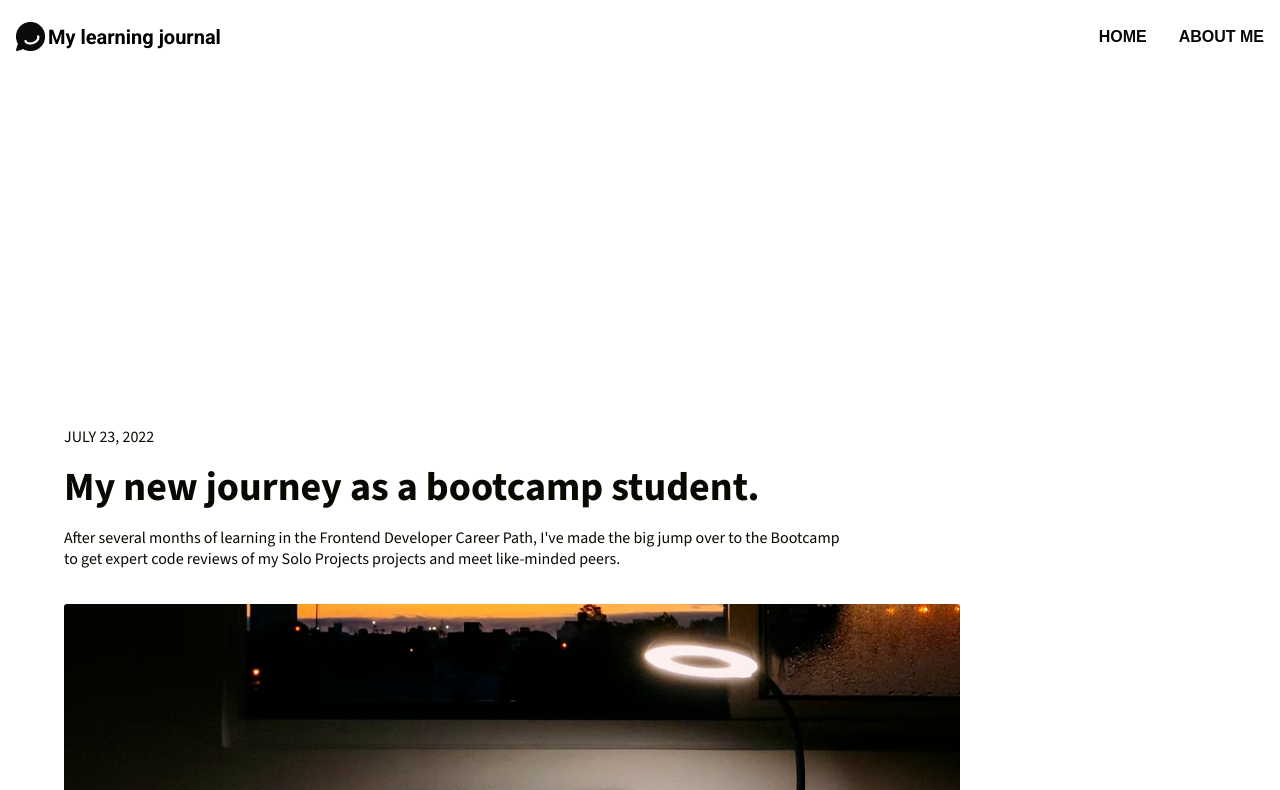
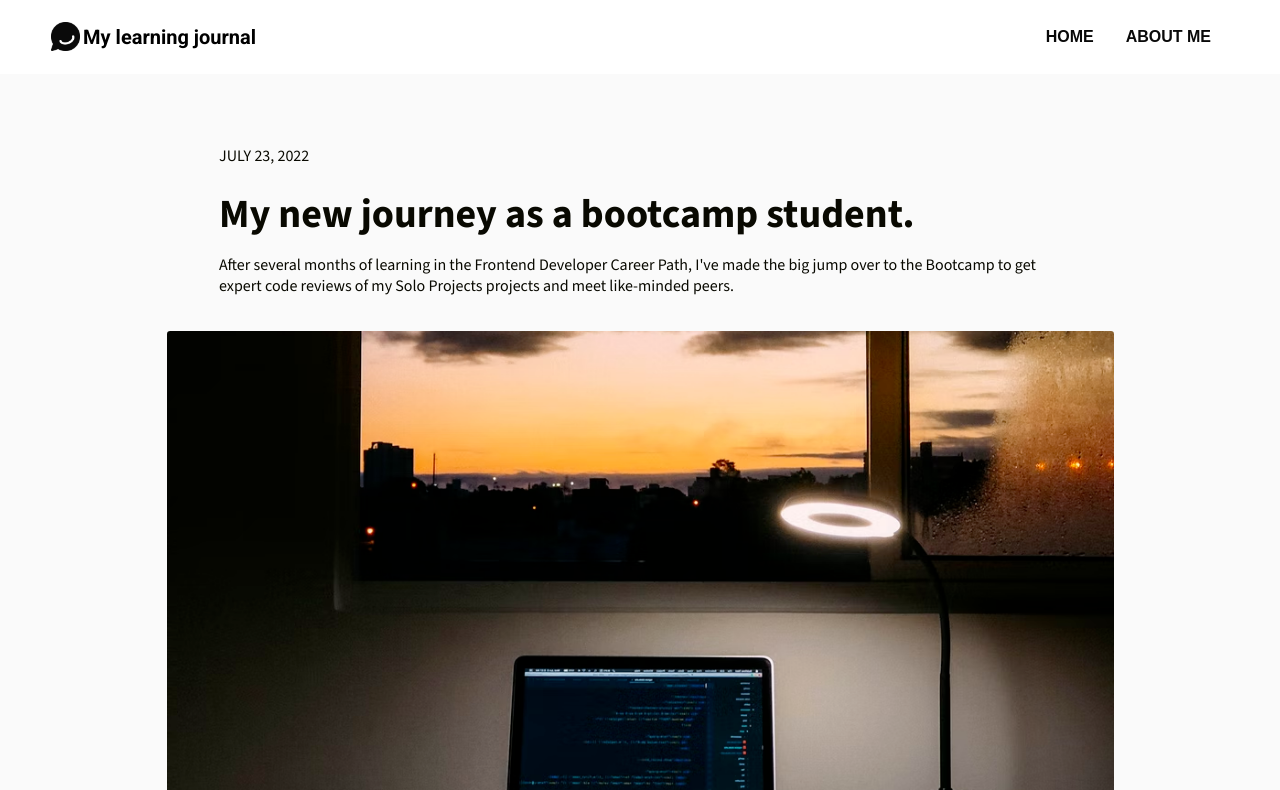
Before and after one commit to Makkatlahi/responsive-learning-journal, a plain HTML site: page index.html in a window 1280 px wide. Both pictures are taken after a click on the button "HOME". Shown: the top 790 px of the page. Drawn offline with nearby package versions, Linux system fonts and the light colour scheme.

Commit message:
Remove unused about and home pages; update index.html structure for better semantic organization

```diff
--- a/css/style.css
+++ b/css/style.css
@@ -8,6 +8,7 @@
 
 body {
   font-family: "Source Sans 3", sans-serif;
+  background-color: rgba(250, 250, 250, 1);
 }
 
 /*
@@ -257,14 +258,12 @@ li {
   .hero {
     padding: 25rem 1rem 1rem 1rem;
   }
-
   .blogs {
     display: grid;
     grid-template-columns: repeat(2, 1fr);
     gap: 2rem;
     margin-top: 2.125rem;
   }
-
   .blogs__blog {
     max-width: 23.375rem;
     margin: 0 auto;
@@ -285,8 +284,13 @@ li {
     font-size: 1rem;
     width: 88%;
   }
+
   .header-icon {
     width: 1.8rem;
+    margin-left: 2.2rem;
+  }
+  .nav__pages--links {
+    margin-right: 3.3125rem;
   }
   .nav__title {
     font-size: 1.25rem;
@@ -297,10 +301,36 @@ li {
   .header::before {
     background-position: center 64%;
   }
+
+  .hero--active {
+    padding: 4.4375rem 1rem 9rem 1rem;
+    margin: 0 auto;
+    width: 61.1875rem;
+  }
+
+  .article-container {
+    width: 52.625rem;
+    margin: 0 auto;
+  }
+
+  .hero__date--active {
+    margin-bottom: 1.5rem; /*onClick in javascript*/
+  }
+
+  .hero__text--active {
+    margin: 1rem 0 2.2rem 0; /*onClick in javascript*/
+    width: 53rem;
+  }
+
+  .hero__image {
+    height: 488px;
+    object-position: center 67.5%;
+  }
+
   .blogs {
     display: grid;
     grid-template-columns: repeat(3, 1fr);
-    gap: 1rem;
+    gap: 1.625rem;
     /* margin-top: 2.125rem; */
     margin: 2.125rem 3.3125rem 2rem 3.3125rem;
   }
--- a/index.html
+++ b/index.html
@@ -28,6 +28,7 @@
         </ul>
       </nav>
       <section class="hero">
+        <article class="article-container">
           <p class="hero__date">July 23, 2022</p>
           <h1 class="hero__title">My new journey as a bootcamp student.</h1>
           <p class="hero__text">
@@ -35,6 +36,7 @@
             Path, I've made the big jump over to the Bootcamp to get expert code
             reviews of my Solo Projects projects and meet like-minded peers.
           </p>
+        </article>
         <img
           class="hero__image hidden"
           src="./images/rlj_hero-img.png"
```
Also changed, not shown: about-me.html (deleted, +0 -11 lines), home.html (deleted, +0 -11 lines). Lines whose indentation alone changed are shown as unchanged.
